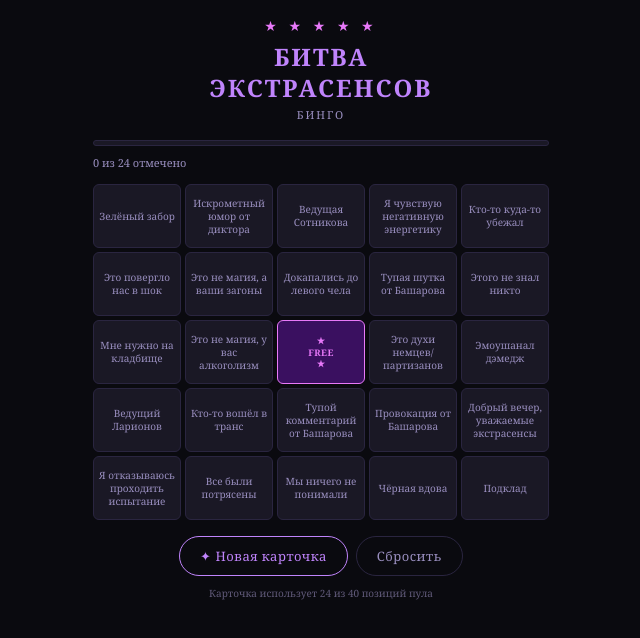
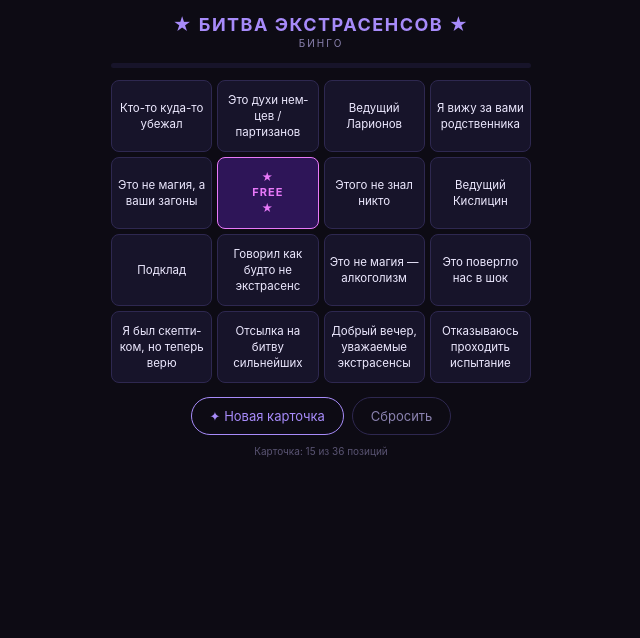
Before and after one commit to andreisham/extras_bingo, a plain HTML site: page index.html in a window 1280 px wide. Shown: the whole page, without its empty margins (319-959 px from the left). Drawn offline with Linux system fonts and the light colour scheme.

Commit message:
Refactor index.html for styling and functionality

```diff
--- a/index.html
+++ b/index.html
@@ -7,170 +7,99 @@
 <style>
 * { box-sizing: border-box; margin: 0; padding: 0; }
 :root {
-    --bg: #0a0a0f;
-    --card-bg: #12111a;
-    --cell-bg: #1a1825;
-    --cell-hit: #4a1b6e;
-    --cell-hit-border: #9b59d0;
-    --cell-border: #2a2540;
-    --text: #e8e0ff;
-    --text-muted: #9a8fc0;
-    --accent: #c084fc;
+  --bg: #0d0b14;
+  --cell: #17142a;
+  --cell-hit: #3b1a5e;
+  --border: #2e2850;
+  --border-hit: #8b5cf6;
+  --text: #ede9ff;
+  --muted: #8b83b0;
+  --accent: #a78bfa;
   --accent2: #e879f9;
-    --gold: #ffd700;
+  --gold: #fbbf24;
 }
-  body {
-    background: var(--bg);
-    color: var(--text);
-    font-family: 'Georgia', serif;
-    min-height: 100vh;
+body { background: var(--bg); font-family: -apple-system, 'Helvetica Neue', Arial, sans-serif; min-height: 100vh; }
+#app { padding: 14px 10px 40px; max-width: 440px; margin: 0 auto; }
+.header { text-align: center; margin-bottom: 14px; }
+.header h1 { font-size: 18px; font-weight: 700; letter-spacing: 1.5px; text-transform: uppercase; color: var(--accent); }
+.header sub { font-size: 10px; color: var(--muted); letter-spacing: 2px; text-transform: uppercase; display: block; margin-top: 2px; }
+.win-banner {
+  display: none; text-align: center;
+  background: #1c1030; border: 1.5px solid var(--gold);
+  border-radius: 10px; padding: 12px 10px; margin-bottom: 12px;
 }
-  #app { padding: 16px 12px 40px; max-width: 480px; margin: 0 auto; }
-
-  .header { text-align: center; margin-bottom: 18px; }
-  .stars { color: var(--accent2); font-size: 14px; letter-spacing: 4px; margin-bottom: 6px; }
-  .header h1 { font-size: 24px; letter-spacing: 2px; text-transform: uppercase; color: var(--accent); line-height: 1.3; }
-  .header p { font-size: 11px; color: var(--text-muted); margin-top: 4px; letter-spacing: 2px; text-transform: uppercase; }
-
-  .win-banner {
-    display: none;
-    text-align: center;
-    background: #1f1040;
-    border: 1px solid var(--gold);
-    border-radius: 10px;
-    padding: 14px;
-    margin-bottom: 14px;
-    animation: pulse 1s ease-in-out infinite alternate;
-  }
-  .win-banner.show { display: block; }
-  .win-banner h2 { font-size: 20px; color: var(--gold); letter-spacing: 2px; }
-  .win-banner p { font-size: 12px; color: var(--text-muted); margin-top: 4px; }
-  @keyframes pulse {
-    from { border-color: var(--gold); }
-    to { border-color: var(--accent2); }
-  }
-
-  .progress { margin-bottom: 12px; }
-  .progress-bar-wrap {
-    background: var(--cell-bg);
-    border-radius: 20px;
-    height: 6px;
-    margin: 6px 0 4px;
-    overflow: hidden;
-    border: 1px solid var(--cell-border);
-  }
-  .progress-bar {
-    background: linear-gradient(90deg, var(--accent), var(--accent2));
-    height: 100%;
-    border-radius: 20px;
-    transition: width 0.3s;
-  }
-  .progress span { font-size: 11px; color: var(--text-muted); }
-
+.win-banner.show { display: block; animation: glow 0.9s ease-in-out infinite alternate; }
+.win-banner h2 { font-size: 18px; color: var(--gold); font-weight: 700; }
+.win-banner p { font-size: 11px; color: var(--muted); margin-top: 3px; }
+@keyframes glow { from { border-color: var(--gold); } to { border-color: var(--accent2); } }
+.pgbar-wrap { background: var(--cell); border-radius: 20px; height: 5px; margin: 0 0 12px; overflow: hidden; }
+.pgbar { background: var(--accent); height: 100%; border-radius: 20px; transition: width .3s; }
 .grid {
   display: grid;
-    grid-template-columns: repeat(5, 1fr);
-    gap: 4px;
-    margin-bottom: 16px;
+  grid-template-columns: repeat(4, minmax(0, 1fr));
+  gap: 5px;
+  margin-bottom: 14px;
 }
 .cell {
-    background: var(--cell-bg);
-    border: 1px solid var(--cell-border);
-    border-radius: 6px;
-    padding: 6px 4px;
+  background: var(--cell);
+  border: 1px solid var(--border);
+  border-radius: 8px;
+  padding: 8px 5px;
+  min-height: 72px;
+  display: flex; align-items: center; justify-content: center;
   text-align: center;
-    font-size: 10px;
-    line-height: 1.3;
-    min-height: 64px;
-    display: flex;
-    align-items: center;
-    justify-content: center;
+  font-size: 11.5px;
+  line-height: 1.4;
+  color: var(--text);
   cursor: pointer;
-    transition: background 0.15s, border-color 0.15s, transform 0.1s;
-    color: var(--text-muted);
   position: relative;
   -webkit-tap-highlight-color: transparent;
   user-select: none;
+  transition: background .12s, border-color .12s, transform .08s;
+  word-break: break-word;
+  hyphens: auto;
 }
-  .cell:active { transform: scale(0.94); }
-  .cell.hit {
-    background: var(--cell-hit);
-    border-color: var(--cell-hit-border);
-    color: var(--text);
+.cell:active { transform: scale(0.93); }
+.cell.hit { background: var(--cell-hit); border-color: var(--border-hit); }
+.cell.free {
+  background: #1a0e38; border-color: var(--accent);
+  color: var(--accent); font-size: 11px; font-weight: 700; letter-spacing: 1px;
 }
-  .cell.free {
-    background: #1a1040;
-    border-color: var(--accent);
-    color: var(--accent);
-    font-size: 9px;
-    font-weight: bold;
-    letter-spacing: 0.5px;
-  }
-  .cell.free.hit {
-    background: #3a1060;
-    border-color: var(--accent2);
-    color: var(--accent2);
-  }
-  .cell.win-line {
-    background: #3d1060;
-    border-color: var(--gold);
-    color: var(--gold);
-  }
-  .checkmark {
-    position: absolute;
-    top: 2px; right: 3px;
-    font-size: 9px;
-    color: var(--accent2);
-  }
-
-  .btns { display: flex; gap: 8px; justify-content: center; margin-bottom: 10px; }
+.cell.free.hit { background: #2e1558; border-color: var(--accent2); color: var(--accent2); }
+.cell.winline { background: #2a1050; border-color: var(--gold); color: var(--gold); }
+.tick { position: absolute; top: 3px; right: 4px; font-size: 10px; color: var(--accent2); font-weight: 700; }
+.btns { display: flex; gap: 8px; justify-content: center; }
 .btn {
   background: transparent;
-    border: 1px solid var(--cell-border);
-    color: var(--text-muted);
-    padding: 10px 20px;
+  border: 1px solid var(--border);
+  color: var(--muted);
+  padding: 10px 18px;
   border-radius: 20px;
   font-size: 13px;
   cursor: pointer;
-    transition: all 0.15s;
-    letter-spacing: 0.5px;
-    font-family: Georgia, serif;
+  font-family: inherit;
   -webkit-tap-highlight-color: transparent;
+  transition: all .15s;
 }
-  .btn.primary { border-color: var(--accent); color: var(--accent); }
-  .btn.primary:active { background: var(--accent); color: #0a0a0f; }
-  .btn:active { border-color: var(--text-muted); color: var(--text); }
-
-  .counter { font-size: 10px; color: var(--text-muted); text-align: center; opacity: 0.6; }
+.btn.p { border-color: var(--accent); color: var(--accent); }
+.btn:active { opacity: .7; transform: scale(.97); }
+.info { text-align: center; font-size: 10px; color: var(--muted); margin-top: 10px; opacity: .6; }
 </style>
 </head>
 <body>
 <div id="app">
   <div class="header">
-    <div class="stars">★ ★ ★ ★ ★</div>
-    <h1>Битва<br>Экстрасенсов</h1>
-    <p>Бинго</p>
+    <h1>★ Битва Экстрасенсов ★</h1>
+    <sub>Бинго</sub>
   </div>
-
-  <div class="win-banner" id="winBanner">
-    <h2>✦ БИНГО! ✦</h2>
-    <p id="winText">Пять в ряд — кричите БИНГО!</p>
-  </div>
-
-  <div class="progress">
-    <div class="progress-bar-wrap">
-      <div class="progress-bar" id="progressBar" style="width:0%"></div>
-    </div>
-    <span id="progressText">0 из 24 отмечено</span>
-  </div>
-
+  <div class="win-banner" id="wb"><h2>✦ БИНГО! ✦</h2><p id="wt">Четыре в ряд!</p></div>
+  <div class="pgbar-wrap"><div class="pgbar" id="pg" style="width:0%"></div></div>
   <div class="grid" id="grid"></div>
-
   <div class="btns">
-    <button class="btn primary" onclick="newCard()">✦ Новая карточка</button>
+    <button class="btn p" onclick="newCard()">✦ Новая карточка</button>
     <button class="btn" onclick="resetCard()">Сбросить</button>
   </div>
-  <div class="counter" id="counter"></div>
+  <div class="info" id="info"></div>
 </div>
 
 <script>
@@ -181,126 +110,113 @@
   "Чёрная вдова",
   "Подклад",
   "Это не магия, а ваши загоны",
-  "Это не магия, у вас алкоголизм",
+  "Это не магия — алкоголизм",
   "Зелёный забор",
   "Кто-то куда-то убежал",
-  "Я был скептиком, но теперь я верю",
-  "Это духи немцев/партизанов",
-  "Я чувствую негативную энергетику",
+  "Я был скептиком, но теперь верю",
+  "Это духи немцев / партизанов",
+  "Чувствую негативную энергетику",
   "Меня аж затрясло",
   "Холод какой-то пошёл",
   "Это повергло нас в шок",
   "Мы ничего не понимали",
   "Уважаемые экстрасенсы, добрый вечер",
   "Добрый вечер, уважаемые экстрасенсы",
-  "Отсылка на участников битвы сильнейших",
-  "Искрометный юмор от диктора",
+  "Отсылка на битву сильнейших",
+  "Юмор от диктора",
   "Тупая шутка от Башарова",
   "Мне нужно на кладбище",
   "Докапались до левого чела",
-  "Кто до меня проходил испытание? Здесь всё закрыто!",
-  "Я вижу за вами *кто-то* стоит",
-  "Со мной как будто *имя* говорил, а не экстрасенс",
+  "Кто до меня проходил испытание?",
+  "Я вижу за вами родственника",
+  "Говорил как будто не экстрасенс",
   "Проклятий не существует",
   "Читает заклинание",
   "Ведущий Ларионов",
   "Ведущая Сотникова",
   "Ведущий Кислицин",
   "Все были потрясены",
-  "Я отказываюсь проходить испытание",
-  "Давайте я вам сам всё сниму",
-  "Тупой комментарий от Башарова",
-  "Провокация от Башарова",
-  "Эмоушанал дэмедж",
-  "Сеанс психотерапии",
+  "Отказываюсь проходить испытание",
+  "Я сам всё сниму",
   "Кто-то вошёл в транс",
   "Не снимайте!"
 ];
 
-let cells = [];
-let hits = new Set();
+let cells = [], hits = new Set(), freeIdx = 0;
 
-function shuffle(arr) {
-  const a = [...arr];
-  for (let i = a.length - 1; i > 0; i--) {
+function shuffle(a) {
+  const b = [...a];
+  for (let i = b.length - 1; i > 0; i--) {
     const j = Math.floor(Math.random() * (i + 1));
-    [a[i], a[j]] = [a[j], a[i]];
+    [b[i], b[j]] = [b[j], b[i]];
   }
-  return a;
+  return b;
 }
 
 function checkWin() {
-  const lines = [
-    [0,1,2,3,4],[5,6,7,8,9],[10,11,12,13,14],[15,16,17,18,19],[20,21,22,23,24],
-    [0,5,10,15,20],[1,6,11,16,21],[2,7,12,17,22],[3,8,13,18,23],[4,9,14,19,24],
-    [0,6,12,18,24],[4,8,12,16,20]
+  const L = [
+    [0,1,2,3],[4,5,6,7],[8,9,10,11],[12,13,14,15],
+    [0,4,8,12],[1,5,9,13],[2,6,10,14],[3,7,11,15],
+    [0,5,10,15],[3,6,9,12]
   ];
-  return lines.filter(l => l.every(i => hits.has(i)));
+  return L.filter(l => l.every(i => hits.has(i)));
 }
 
 function render() {
   const grid = document.getElementById('grid');
-  const winLines = checkWin();
-  const winSet = new Set(winLines.flat());
-
+  const wl = checkWin(), ws = new Set(wl.flat());
   grid.innerHTML = '';
-  cells.forEach((text, i) => {
-    const div = document.createElement('div');
-    div.className = 'cell';
-    const isFree = text === 'FREE';
-    if (isFree) div.classList.add('free');
-    if (hits.has(i)) div.classList.add('hit');
-    if (winSet.has(i) && hits.has(i)) div.classList.add('win-line');
-
-    if (isFree) {
-      div.innerHTML = '★<br>FREE<br>★';
+  cells.forEach((t, i) => {
+    const d = document.createElement('div');
+    d.className = 'cell';
+    if (t === 'FREE') d.classList.add('free');
+    if (hits.has(i)) d.classList.add('hit');
+    if (ws.has(i) && hits.has(i)) d.classList.add('winline');
+    if (t === 'FREE') {
+      d.innerHTML = '★<br>FREE<br>★';
     } else {
-      div.textContent = text;
+      d.textContent = t;
       if (hits.has(i)) {
-        const ck = document.createElement('span');
-        ck.className = 'checkmark';
-        ck.textContent = '✓';
-        div.appendChild(ck);
+        const s = document.createElement('span');
+        s.className = 'tick';
+        s.textContent = '✓';
+        d.appendChild(s);
       }
     }
-    div.addEventListener('click', () => toggle(i));
-    grid.appendChild(div);
+    d.addEventListener('click', () => {
+      hits.has(i) ? hits.delete(i) : hits.add(i);
+      render();
+    });
+    grid.appendChild(d);
   });
 
   const marked = [...hits].filter(i => cells[i] !== 'FREE').length;
-  const pct = Math.round(marked / 24 * 100);
-  document.getElementById('progressBar').style.width = pct + '%';
-  document.getElementById('progressText').textContent = marked + ' из 24 отмечено';
+  document.getElementById('pg').style.width = Math.round(marked / 15 * 100) + '%';
 
-  const wb = document.getElementById('winBanner');
-  if (winLines.length > 0) {
+  const wb = document.getElementById('wb');
+  if (wl.length > 0) {
     wb.classList.add('show');
-    document.getElementById('winText').textContent =
-      winLines.length === 1 ? 'Пять в ряд — кричите БИНГО!' : winLines.length + ' линии — невероятно!';
+    document.getElementById('wt').textContent = wl.length > 1
+      ? wl.length + ' линии — невероятно!'
+      : 'Четыре в ряд — кричите БИНГО!';
   } else {
     wb.classList.remove('show');
   }
 
-  document.getElementById('counter').textContent =
-    'Карточка использует 24 из ' + POOL.length + ' позиций пула';
-}
-
-function toggle(i) {
-  if (hits.has(i)) hits.delete(i);
-  else hits.add(i);
-  render();
+  document.getElementById('info').textContent = 'Карточка: 15 из ' + POOL.length + ' позиций';
 }
 
 function newCard() {
-  const selected = shuffle(POOL).slice(0, 24);
-  selected.splice(12, 0, 'FREE');
+  const selected = shuffle(POOL).slice(0, 15);
+  freeIdx = Math.floor(Math.random() * 16);
+  selected.splice(freeIdx, 0, 'FREE');
   cells = selected;
-  hits = new Set([12]);
+  hits = new Set([freeIdx]);
   render();
 }
 
 function resetCard() {
-  hits = new Set([12]);
+  hits = new Set([freeIdx]);
   render();
 }
 
```
Lines whose indentation alone changed are shown as unchanged.
